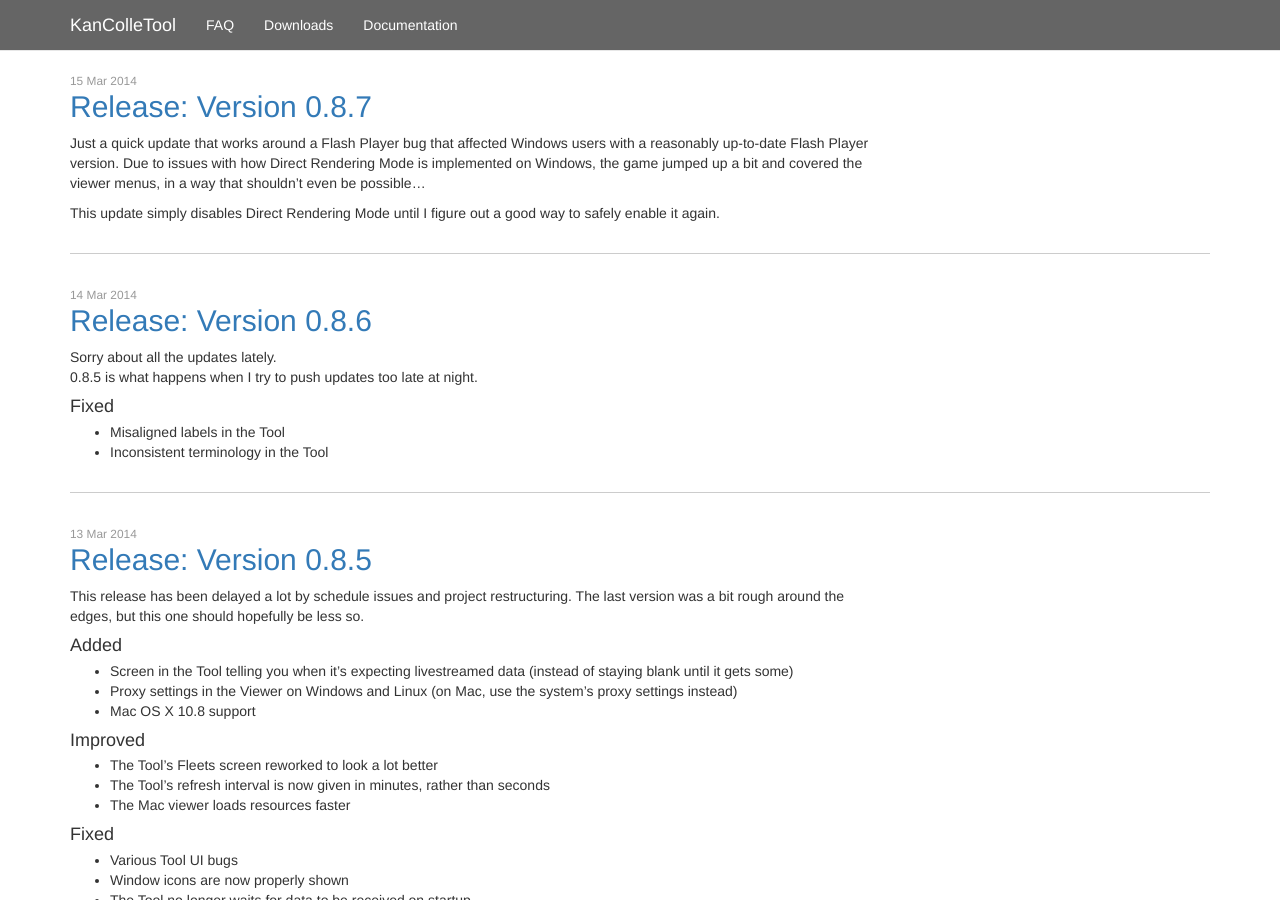
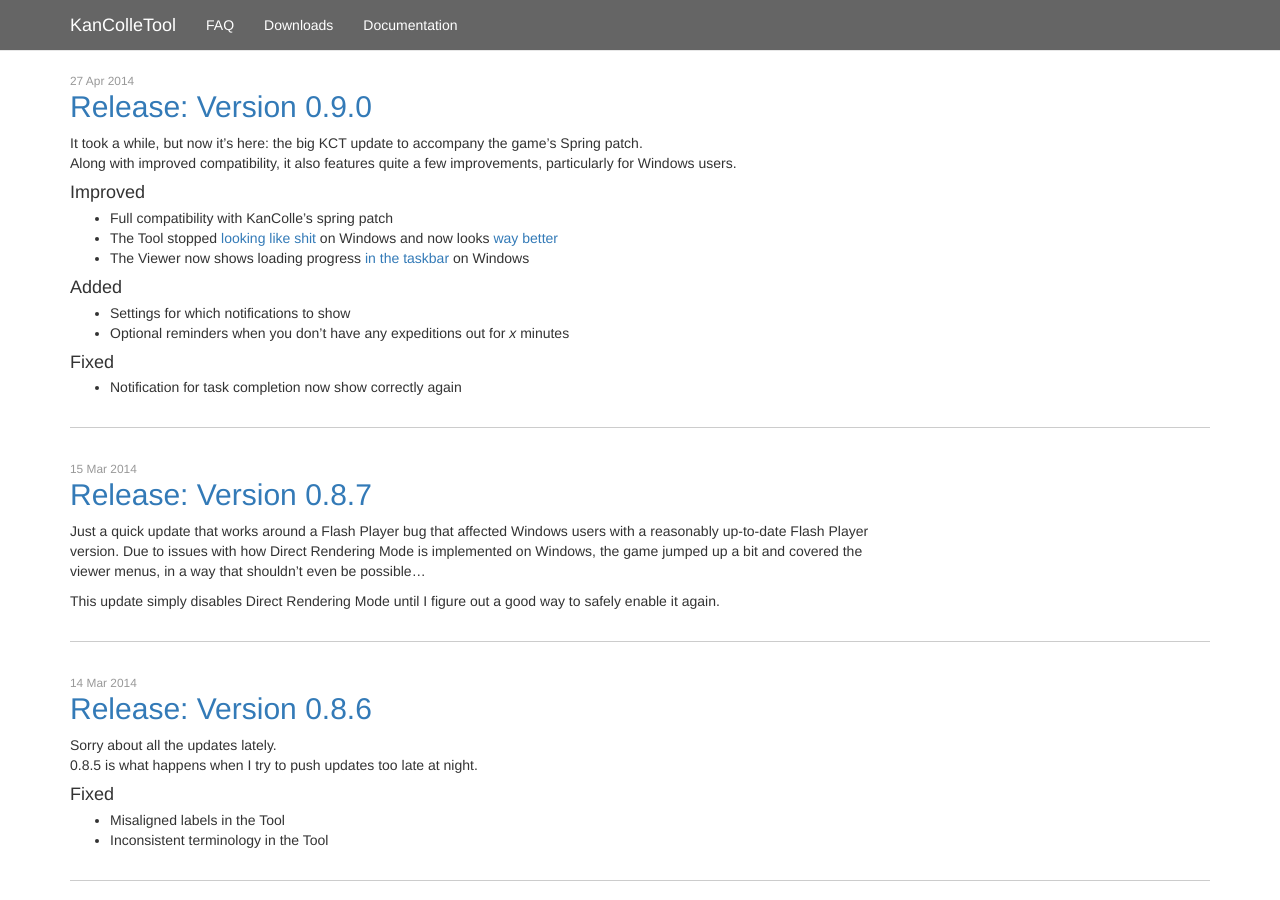
Before and after one commit to KanColleTool/kancolletool.github.io, a Jekyll site: the page built from index.html, in a window 1280 px wide and 900 px high. Built offline with Jekyll 4.4.1, drawn with Linux system fonts in a browser that asks for light colours; nearby versions of some CDN libraries; Markdown is read by kramdown in place of the engine named in the settings.

```diff
--- a/_data/downloads.yml
+++ b/_data/downloads.yml
@@ -1,4 +1,8 @@
 ---
+-
+  version: 0.9.0
+  date: 2014-04-27
+  commit: 687ed23af54f28484b917770e92c349630e26336
 -
   version: 0.8.7
   date: 2014-03-15
--- /dev/null
+++ b/_posts/2014-04-27-version-0.9.0.md
@@ -0,0 +1,24 @@
+---
+layout: post
+title:  "Release: Version 0.9.0"
+date:   2014-04-27 14:54:00
+categories: kancolletool releases
+---
+
+It took a while, but now it's here: the big KCT update to accompany the game's Spring patch.
+Along with improved compatibility, it also features quite a few improvements, particularly for Windows users.
+
+#### Improved
+
+* Full compatibility with KanColle's spring patch
+* The Tool stopped [looking like shit](http://i.imgur.com/R9RNNP1.png) on Windows and now looks [way better](http://i.imgur.com/JkflbcI.png)
+* The Viewer now shows loading progress [in the taskbar](https://i.imgur.com/aD0V5GH.png) on Windows
+
+#### Added
+
+* Settings for which notifications to show
+* Optional reminders when you don't have any expeditions out for *x* minutes
+
+#### Fixed
+
+* Notification for task completion now show correctly again
```
Also changed, not shown: 1 other file.
